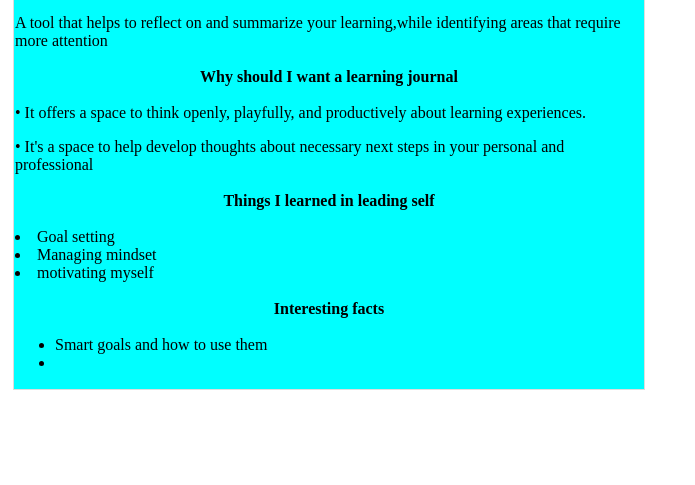
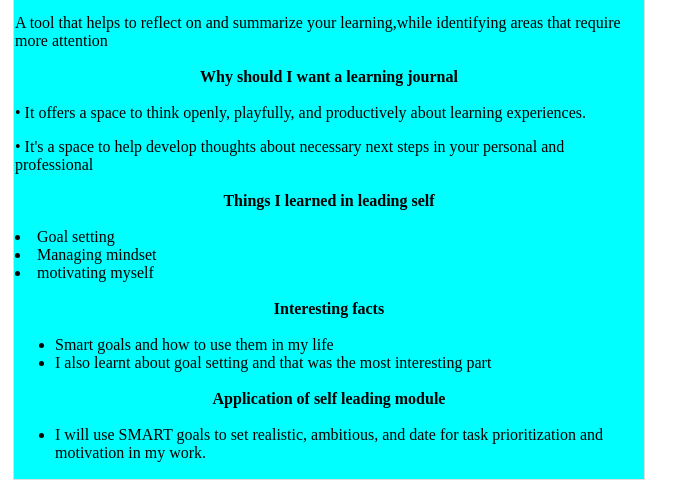
Before and after one commit to Shamim2019/learning-journal, a plain HTML site: page index.html in a window 1280 px wide. Shown: the part 654-1139 px from the top of the page, without its empty margins (0-695 px from the left). Before the commit the page ends 1049 px from the top, so only its background shows below. Drawn offline with Linux system fonts and the light colour scheme.

Commit message:
readme.md

```diff
--- a/index.html
+++ b/index.html
@@ -130,14 +130,23 @@
                                  <tr>
                                      <td>
                                      <ul>
-                                         <li>Smart goals and how to use them</li>
-                                         <li></li>
+                                         <li>Smart goals and how to use them in my life</li>
+                                         <li>I also learnt about goal setting and that was the
+                                             most interesting part</li>
                                      </ul>
-
+                                     </td>
+                                 </tr>
+                                 <th>Application of self leading module</th>
+                                 <tr>
+                                     <td>
+                                         <ul>
+                                             <li>I will use SMART goals to set realistic, ambitious,
+                                                 and date for task prioritization and motivation in my work.</li>
+                                         </ul>
                                      </td>
                                  </tr>
                                 </table>
                                 </div>
 
-                         </body>
-                       </html>
+                             </body>
+                             </html>
```
